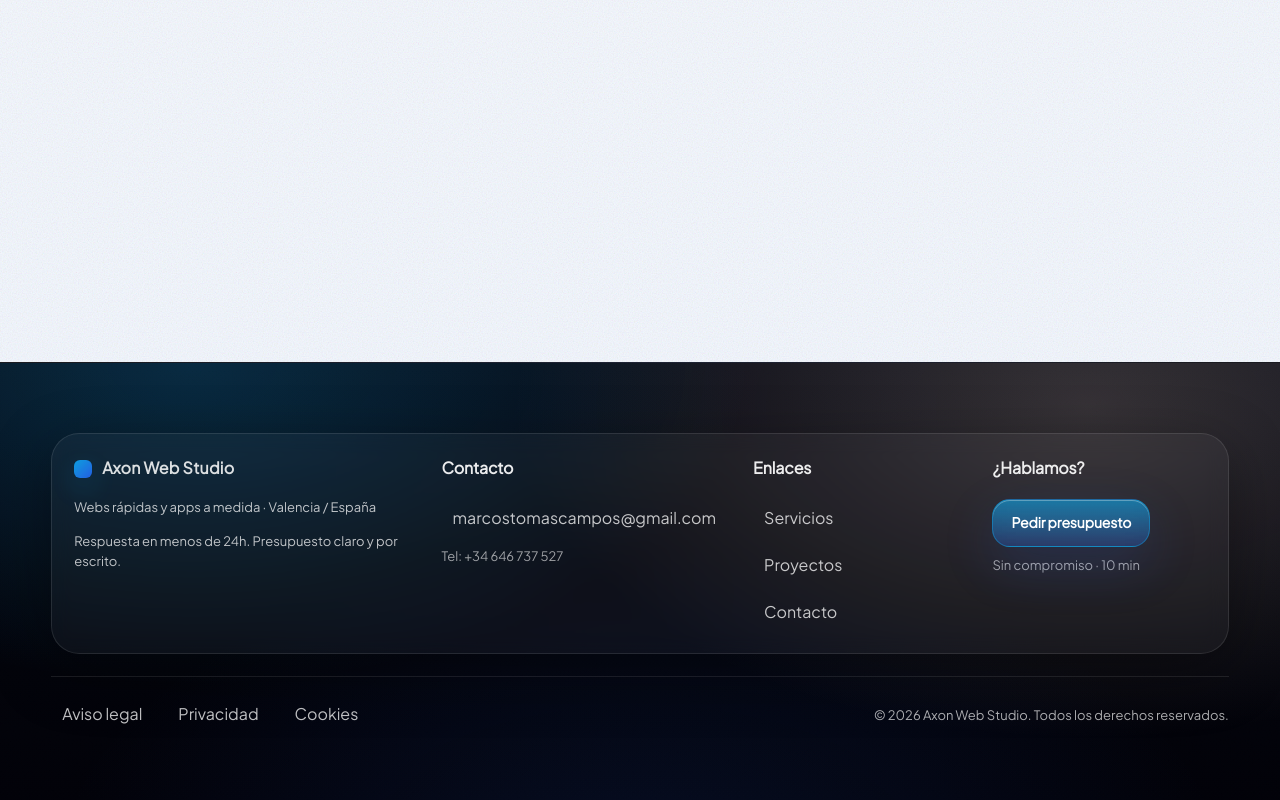
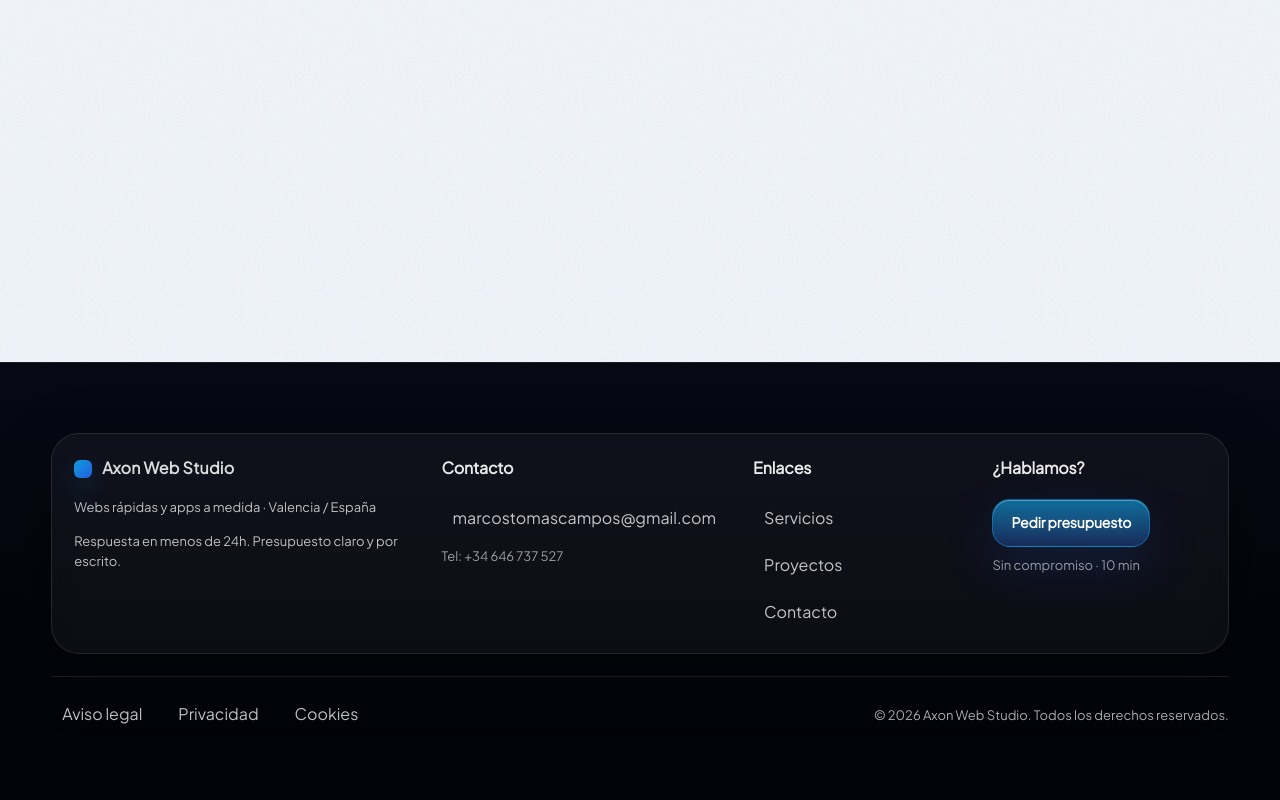
Before and after one commit to MarcosLuna23/primeraprueba, a React (Vite) app: page / in a window 1280 px wide. Shown: the part 8980-9780 px from the top of the page. Built offline with nearby package versions, Linux system fonts and the light colour scheme.

Commit message:
Footer: remove heavy background overlay

```diff
--- a/src/styles.css
+++ b/src/styles.css
@@ -1264,25 +1264,11 @@ input:focus, textarea:focus { border-color: rgba(14, 165, 233, 0.55); box-shadow
 
 .footer {
   padding: 70px 0 66px;
-  background:
-    radial-gradient(900px 520px at 15% 0%, rgba(14, 165, 233, 0.22), transparent 62%),
-    radial-gradient(900px 520px at 85% 10%, rgba(243, 214, 198, 0.20), transparent 64%),
-    radial-gradient(900px 520px at 50% 120%, rgba(37, 99, 235, 0.12), transparent 66%),
-    linear-gradient(180deg, #060812, #02030a 70%, #010108);
+  /* Cleaner footer: no noisy overlay / heavy gradients */
+  background: linear-gradient(180deg, #070814, #03040a 70%, #02020a);
   border-top: 1px solid rgba(255, 255, 255, 0.10);
   color: rgba(255, 255, 255, 0.92);
   position: relative;
-  overflow: hidden;
-}
-.footer::before {
-  content: "";
-  position: absolute;
-  inset: 0;
-  pointer-events: none;
-  opacity: 0.22;
-  background-image: url("/noise.svg");
-  background-size: 220px 220px;
-  mix-blend-mode: overlay;
 }
 
 .footer .muted { color: rgba(255, 255, 255, 0.72); }
```
